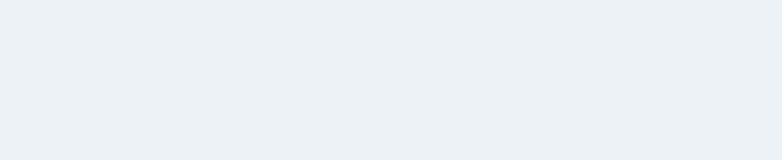
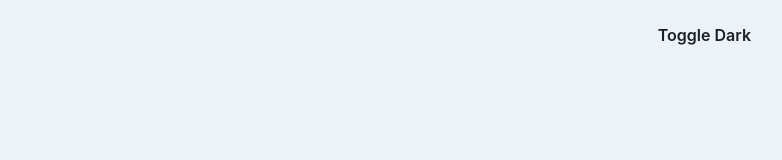
Before and after one commit to nhayflick/frondster, a Next.js app in the folder frondster/: page / in a window 1280 px wide. Shown: the top 160 px of the page, without its empty margins (497-1279 px from the left). Built offline with nearby package versions, Linux system fonts and the light colour scheme.

Commit message:
Add dark mode theme and toggle switch

```diff
--- /dev/null
+++ b/frondster/pages/_app.tsx
@@ -0,0 +1,31 @@
+import { ChakraProvider, ColorModeScript, useColorMode, Button } from '@chakra-ui/react';
+import { extendTheme } from '@chakra-ui/react';
+import type { AppProps } from 'next/app';
+
+const theme = extendTheme({
+  config: {
+    initialColorMode: 'light',
+    useSystemColorMode: false,
+  },
+});
+
+function ThemeToggle() {
+  const { colorMode, toggleColorMode } = useColorMode();
+  return (
+    <Button onClick={toggleColorMode} position="absolute" top="4" right="4">
+      Toggle {colorMode === 'light' ? 'Dark' : 'Light'}
+    </Button>
+  );
+}
+
+function MyApp({ Component, pageProps }: AppProps) {
+  return (
+    <ChakraProvider theme={theme}>
+      <ColorModeScript initialColorMode={theme.config.initialColorMode} />
+      <ThemeToggle />
+      <Component {...pageProps} />
+    </ChakraProvider>
+  );
+}
+
+export default MyApp;
```
